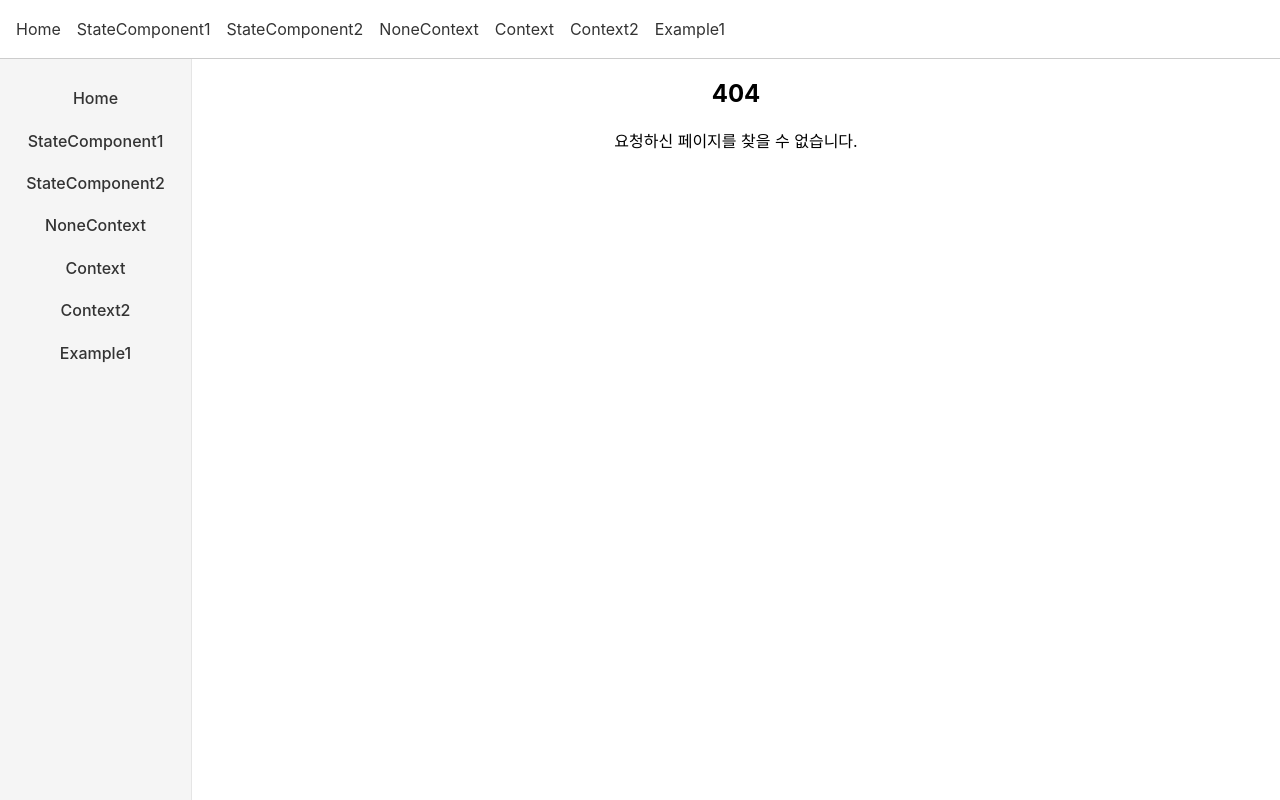
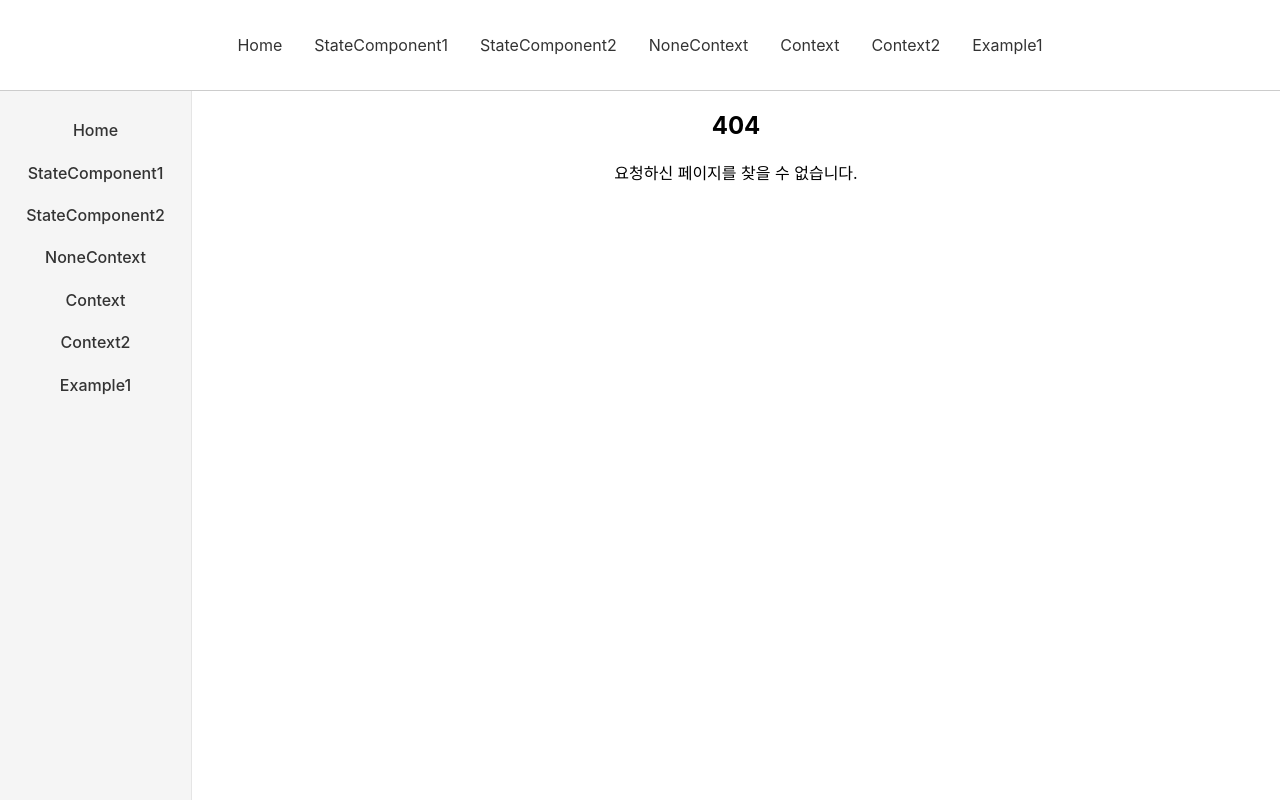
Before and after one commit to kyoungminlee32/react-typescript, a React (Create React App) app: page /react-typescript/example/Context/Context in a window 1280 px wide. Shown: the top 800 px of the page. Built offline with nearby package versions, Linux system fonts and the light colour scheme.

Commit message:
스타일 css 수정

```diff
--- a/package.json
+++ b/package.json
@@ -57,10 +57,11 @@
     "eslint-config-react-app": "^7.0.1",
     "eslint-plugin-react": "^7.37.5",
     "gh-pages": "^6.3.0",
-    "globals": "^17.8.0",
+    "globals": "^17.9.0",
     "jiti": "^2.7.0",
     "prettier": "^3.9.6",
     "shx": "^0.4.0",
     "typescript-eslint": "^8.65.0"
-  }
+  },
+  "repository": "https://github.com/kyoungminlee32/react-typescript.git"
 }
--- a/src/components/ContextExample/Contexts/CountLabel/index.tsx
+++ b/src/components/ContextExample/Contexts/CountLabel/index.tsx
@@ -1,8 +1,13 @@
 import { useContext } from 'react';
 import { CountContext } from '../index';
+import styled from '@emotion/styled';
+
+const Label = styled.label`
+  padding: 0 1rem;
+`;
 
 export const CountLabel = () => {
   const { count } = useContext(CountContext);
   //   const vaule = useContext(CountContext);
-  return <div>count : {count}</div>;
+  return <Label>count : {count}</Label>;
 };
--- a/src/components/Header/index.tsx
+++ b/src/components/Header/index.tsx
@@ -3,27 +3,16 @@ import { Link } from 'react-router-dom';
 import { MENU_ITEMS } from './menuData';
 
 const Container = styled.header`
-  display: flex;
-  align-items: center;
-  justify-content: space-between;
   padding: 1rem;
   background-color: #fff;
   border-bottom: 1px solid #ccc;
-  min-height: 3rem;
-  width: 100%;
   box-sizing: border-box; /* 패딩이 너비를 벗어나지 않도록 고정 */
 
   /* 📱 화면 가로가 768px 이하로 줄어들었을 때 실행 */
   @media (max-width: 768px) {
-    flex-direction: column; /* 세로 정렬로 강제 변경 */
-    gap: 1rem;
-    align-items: flex-start; /* 모바일에서는 왼쪽으로 정렬 */
   }
 `;
-
 const Nav = styled.ul`
-  display: flex;
-  gap: 1rem;
   list-style: none;
   padding: 0; /* 브라우저 기본 기본 여백 초기화 필수! */
   margin: 0;
@@ -32,12 +21,17 @@ const Nav = styled.ul`
   flex-wrap: wrap;
 
   @media (max-width: 768px) {
-    gap: 0.8rem;
-    width: 100%; /* 모바일에서 너비 꽉 채우기 */
+    width: 100%;
+    white-space: nowrap;
+    overflow-x: auto;
+    overflow-y: hidden;
   }
 `;
 
-const MenuItem = styled.li``;
+const MenuItem = styled.li`
+  padding: 1rem;
+  display: inline-block;
+`;
 
 const MenuLink = styled(Link)`
   text-decoration: none;
--- a/src/components/Label/index.tsx
+++ b/src/components/Label/index.tsx
@@ -1,6 +1,8 @@
 import styled from '@emotion/styled';
 
-const Container = styled.label``;
+const Container = styled.label`
+  padding: 0 1rem;
+`;
 
 interface Props {
   data: number;
--- a/src/components/Sidebar/index.tsx
+++ b/src/components/Sidebar/index.tsx
@@ -20,6 +20,7 @@ const SidebarContainer = styled.aside`
     border-right: none;
     border-bottom: 1px solid #ccc;
     padding: 1rem;
+    display: none;
   }
 `;
 
--- a/src/example/Context/Context.tsx
+++ b/src/example/Context/Context.tsx
@@ -1,5 +1,3 @@
-import React from 'react';
-
 import { CountProvider } from '../../components/ContextExample/Contexts';
 import { CountLabel } from '../../components/ContextExample/Contexts/CountLabel';
 import { PlusButton } from '../../components/ContextExample/Contexts/PlusButton';
--- a/src/example/Context/Context2.tsx
+++ b/src/example/Context/Context2.tsx
@@ -1,4 +1,3 @@
-import React from 'react';
 import styled from '@emotion/styled';
 import { TodoProvider } from '../../components/ContextExample/Context';
 import TodoForm from '../../components/ContextExample/Context/ToDoForm';
--- a/src/example/StateComponent1.tsx
+++ b/src/example/StateComponent1.tsx
@@ -1,4 +1,5 @@
 import React, { useState } from 'react';
+import style from './style.module.css';
 
 export const StateComponent1 = () => {
   const [message, setMessage] = useState('');
@@ -9,7 +10,7 @@ export const StateComponent1 = () => {
 
   return (
     <div>
-      <input onChange={inputChange} />
+      <input onChange={inputChange} className={style.bgInput} />
       <p>{message}</p>
     </div>
   );
--- /dev/null
+++ b/src/example/style.module.css
@@ -0,0 +1,4 @@
+.bgInput {
+  background: #f2f2f2;
+  border: 1px solid #333;
+}
--- a/src/layouts/Layout/index.tsx
+++ b/src/layouts/Layout/index.tsx
@@ -21,6 +21,7 @@ const Main = styled.main`
   min-height: calc(100vh - 17rem);
   @media (max-width: 768px) {
     min-height: auto;
+    padding: 2rem;
   }
 `;
 
```
Also changed, not shown: eslint.config.mjs (added, +9 -0 lines), 1 other file (tests, documents, lock files or other folders).
